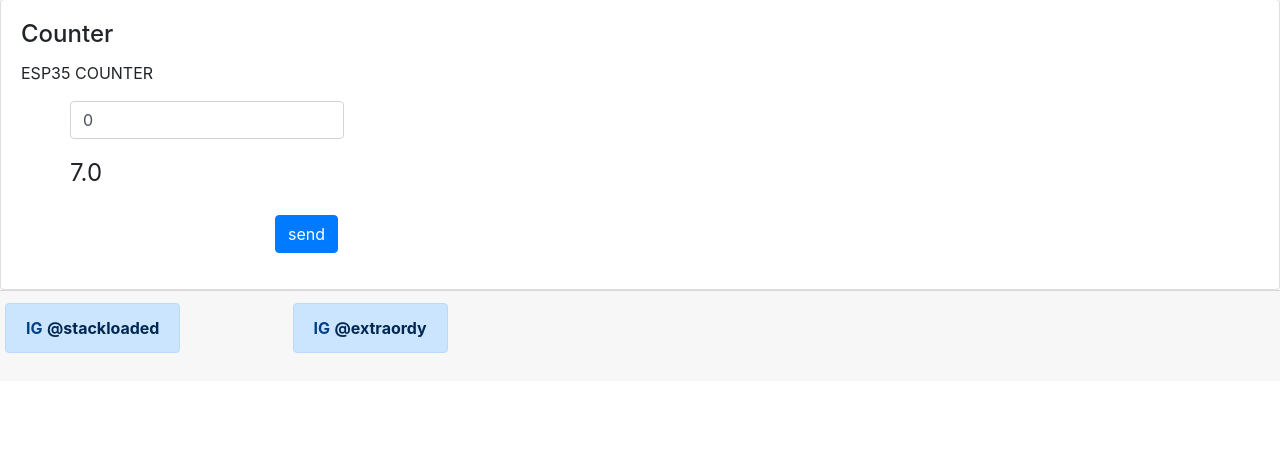
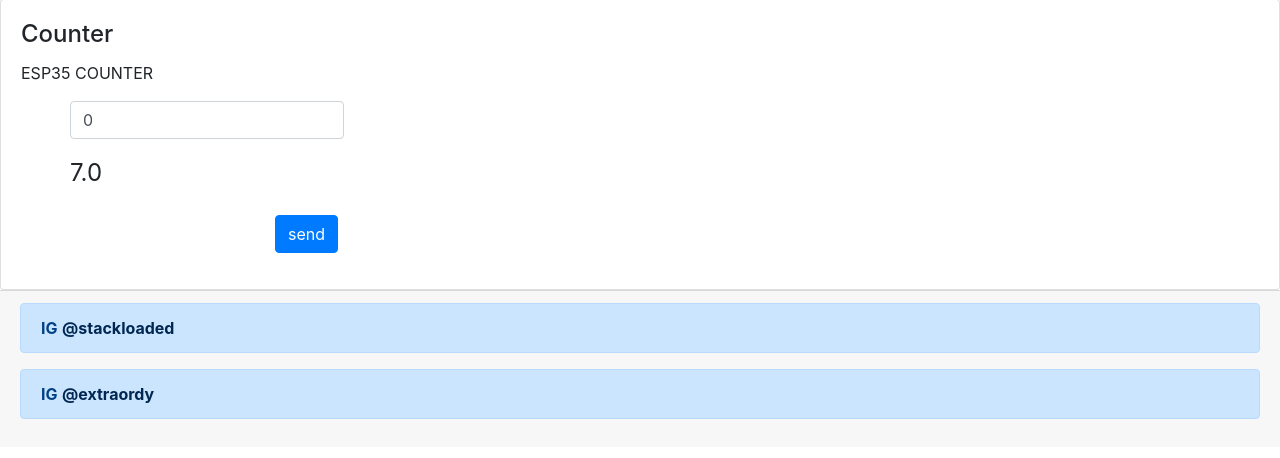
Before and after one commit to ExtraordyXp/nodemcu, a Django app: page / in a window 1280 px wide. Shown: the part 108-566 px from the top of the page. Run offline with Django 3.2, Linux system fonts and the light colour scheme; data comes from the database, SQL or seed files in the repository; some libraries are stand-ins or nearby versions.

Commit message:
First commit Message

```diff
--- a/home/templates/base.html
+++ b/home/templates/base.html
@@ -26,18 +26,19 @@
 
 
   <div class="card-footer text-muted">
- <div class="row">
-<div class="row col-3 ">
+
+<div class=" col-xs-1-12 ">
   <div class="alert alert-primary" role="alert">
     <strong>IG</strong> <a href="https://www.instagram.com/stackloaded/" class="alert-link">@stackloaded</a>
   </div>
 </div>
 
-  <div class="row col-3">
+  <div class="col-xs-1-123">
     <div class="alert alert-primary" role="alert">
       <strong>IG</strong> <a href="https://www.instagram.com/extraordy/" class="alert-link">@extraordy</a>
     </div>
-  </div>
+
+
 
 
  </div>
```
